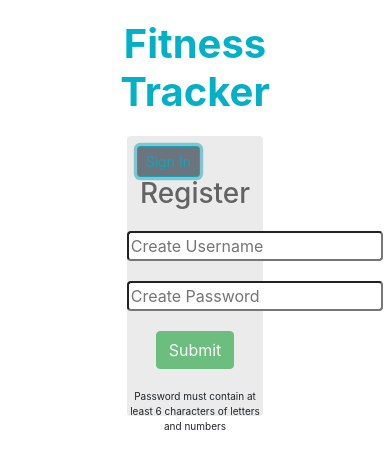
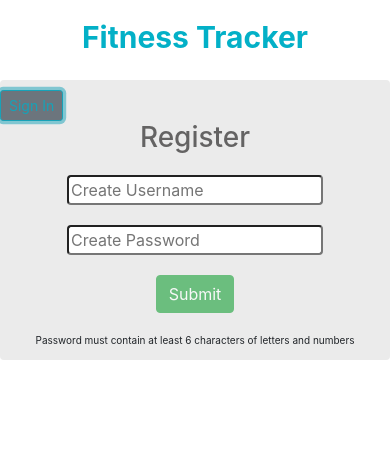
Before and after one commit to StephanieLaRue/fitnessapp.2.0, a React app: page / in a window 390 px wide. Both pictures are taken after a click on the button "Register". Shown: the top 468 px of the page. Built offline with nearby package versions, Linux system fonts and the light colour scheme.

Commit message:
tweeked css for better responsive design

```diff
--- a/public/index.html
+++ b/public/index.html
@@ -6,7 +6,7 @@
   <meta name="viewport" content="width=device-width, initial-scale=1">
   <title>Fitness App</title>
   <link rel="stylesheet" href="https://maxcdn.bootstrapcdn.com/bootstrap/4.0.0/css/bootstrap.min.css" integrity="sha384-Gn5384xqQ1aoWXA+058RXPxPg6fy4IWvTNh0E263XmFcJlSAwiGgFAW/dAiS6JXm" crossorigin="anonymous">
-<link href="fitness.css?02ebb61544a5f56e378c" rel="stylesheet"></head>
+<link href="fitness.css?4c79aab3d9575a0cee00" rel="stylesheet"></head>
 
 <body>
 
@@ -14,6 +14,6 @@
   <script src="https://code.jquery.com/jquery-3.2.1.slim.min.js" integrity="sha384-KJ3o2DKtIkvYIK3UENzmM7KCkRr/rE9/Qpg6aAZGJwFDMVNA/GpGFF93hXpG5KkN" crossorigin="anonymous"></script>
   <script src="https://cdnjs.cloudflare.com/ajax/libs/popper.js/1.12.9/umd/popper.min.js" integrity="sha384-ApNbgh9B+Y1QKtv3Rn7W3mgPxhU9K/ScQsAP7hUibX39j7fakFPskvXusvfa0b4Q" crossorigin="anonymous"></script>
   <script src="https://maxcdn.bootstrapcdn.com/bootstrap/4.0.0/js/bootstrap.min.js" integrity="sha384-JZR6Spejh4U02d8jOt6vLEHfe/JQGiRRSQQxSfFWpi1MquVdAyjUar5+76PVCmYl" crossorigin="anonymous"></script>
-<script type="text/javascript" src="fitness-bundle.js?02ebb61544a5f56e378c"></script></body>
+<script type="text/javascript" src="fitness-bundle.js?4c79aab3d9575a0cee00"></script></body>
 
 </html>
--- a/public/profile.html
+++ b/public/profile.html
@@ -16,7 +16,7 @@
       <div class='col-md-6' id='logContainer'>
         <h4 id='h4'>Daily Fitness Log</h4>
         <div id='con'>
-          <div class="dropdown">
+          <!-- <div class="dropdown">
             <select id=days>
               <option value='' selected disabled hidden>Select Day</option>
               <option name='day' class="dropdown-item" value='Monday'>Monday</option>
@@ -27,7 +27,7 @@
               <option name='day' class="dropdown-item" value='Saturday'>Saturday</option>
               <option name='day' class="dropdown-item" value='Sunday'>Sunday</option>
             </select>
-          </div>
+          </div> -->
 
           <div class="dropdown">
             <select id=workout>
--- a/src/main.jsx
+++ b/src/main.jsx
@@ -42,7 +42,7 @@ class Main extends React.Component {
 	render() {
 		return(
 			<div>
-			<h1 className="title" >Fitness Tracker</h1>
+			<p className="title">Fitness Tracker</p>
 			<Container id="mainContainer">
 				<Button className="toggleButton btn-outline-info btn-sm" onClick={this.toggle}>
 					{this.state.toggleClick ? 'Sign In' : 'Register'}
--- a/src/react.css
+++ b/src/react.css
@@ -1,4 +1,63 @@
+
 .input, .submit {
+    border-radius: 4px;
+    display: block;
+    margin: 20px auto;
+}
+
+#mainContainer {
+    padding: 0;
+    margin: 0;
+    border-radius: 4px;
+    width: 100%;
+    height: 280px;
+    margin: auto;
+    margin-top: 20px;
+    background-color: rgb(235, 235, 235);
+}
+
+.toggleButton {
+    margin-top: 10px;
+}
+
+h3 {
+    color: rgb(100, 99, 99);
+    text-align: center;
+}
+
+.signinMessage, .existsMessage, .invalidMessage {
+    color: rgba(177, 12, 12, 0.959);
+    position: absolute;
+    width: 100px;
+    margin-left: 5px;
+    margin-top: 5px;
+}
+
+.registerMessage {
+    color: rgba(12, 177, 53, 0.959);
+    position: absolute;
+    width: 100px;
+    margin-left: 5px;
+    margin-top: 5px;
+}
+
+.title {
+    text-align: center;
+    color: rgb(3, 176, 199);
+    margin-top: 15px;
+    font-weight: bold;
+    font-size: 30px;
+}
+
+.validPass {
+    font-size: 10px;
+    text-align: center
+}
+
+
+/* LARGER SCREENS
+
+/* .input, .submit {
     border-radius: 4px;
     margin-right: 10px;
     display: block;
@@ -55,3 +114,5 @@ h3 {
     font-size: 10px;
     text-align: center
 }
+
+ */
```
Also changed, not shown: public/index.css (+10 -12 lines), public/index.js (+12 -12 lines), public/fitness.css, 1 other file (tests, documents, lock files or other folders).
